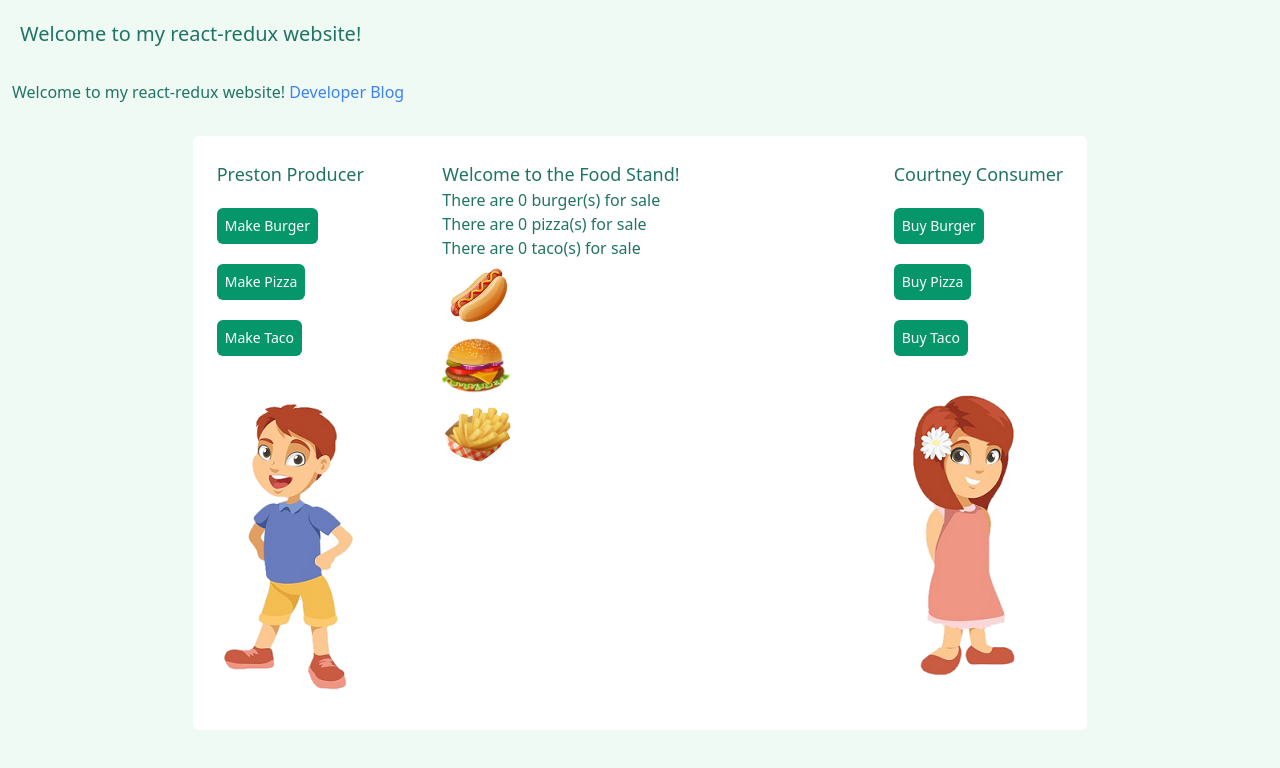
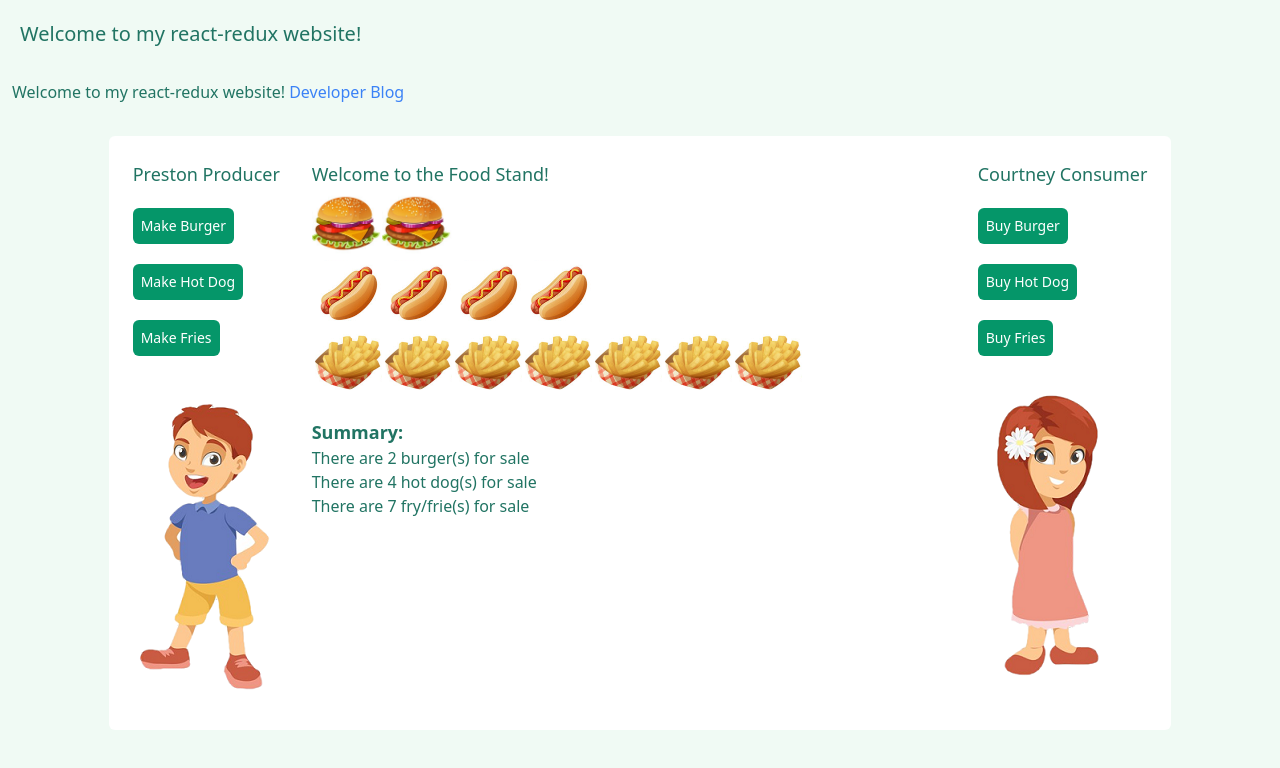
Before and after one commit to marklimm/react-redux-app, a Next.js app: page / in a window 1280 px wide. Shown: the top 768 px of the page. Built offline with nearby package versions, Linux system fonts and the light colour scheme.

Commit message:
displaying food items clip art in the <FoodStand /> component

```diff
--- a/components/Consumer/Consumer.tsx
+++ b/components/Consumer/Consumer.tsx
@@ -3,7 +3,7 @@ import Image from 'next/image'
 
 import { useDispatch } from 'react-redux'
 
-import { sellBurger, sellPizza, sellTaco } from 'redux/FoodStandReducer'
+import { sellBurger, sellHotDog, sellFries } from 'redux/FoodStandReducer'
 
 import styles from 'pages/index.module.scss'
 
@@ -18,12 +18,12 @@ export const Consumer: FunctionComponent = () => {
     dispatch(sellBurger())
   }
 
-  const sellPizzaClicked = () => {
-    dispatch(sellPizza())
+  const sellHotDogClicked = () => {
+    dispatch(sellHotDog())
   }
 
-  const sellTacoClicked = () => {
-    dispatch(sellTaco())
+  const sellFriesClicked = () => {
+    dispatch(sellFries())
   }
 
   return (
@@ -42,17 +42,17 @@ export const Consumer: FunctionComponent = () => {
         <div className='mt-3'>
           <button
             className={`${styles.actionButton}`}
-            onClick={sellPizzaClicked}
+            onClick={sellHotDogClicked}
           >
-            Buy Pizza
+            Buy Hot Dog
           </button>
         </div>
         <div className='mt-3'>
           <button
             className={`${styles.actionButton}`}
-            onClick={sellTacoClicked}
+            onClick={sellFriesClicked}
           >
-            Buy Taco
+            Buy Fries
           </button>
         </div>
       </div>
--- a/components/FoodStand/FoodStand.tsx
+++ b/components/FoodStand/FoodStand.tsx
@@ -1,12 +1,11 @@
 import React, { FunctionComponent } from 'react'
-import Image from 'next/image'
 import { useSelector } from 'react-redux'
 
 import { FoodStandState } from 'redux/FoodStandReducer'
 
 import { Burger } from 'components/food/Burger'
+import { HotDog } from 'components/food/HotDog'
 import { Fries } from 'components/food/Fries'
-import { HotDog } from 'components/food/HotDog'
 
 /**
  * This FoodStand component lists the items currently available at the food stand
@@ -14,24 +13,39 @@ import { HotDog } from 'components/food/HotDog'
  */
 export const FoodStand: FunctionComponent = () => {
   const numBurgers = useSelector<FoodStandState>((state) => state.burgers)
-  const numPizzas = useSelector<FoodStandState>((state) => state.pizzas)
-  const numTacos = useSelector<FoodStandState>((state) => state.tacos)
+  const numHotDogs = useSelector<FoodStandState>((state) => state.hotdogs)
+  const numFries = useSelector<FoodStandState>((state) => state.fries)
 
   return (
     <div className=''>
       <h1 className=' text-lg'>Welcome to the Food Stand!</h1>
 
       <div className=''>
+        <div className='flex flex-wrap'>
+          {Array.from(Array(numBurgers), (_, i) => (
+            <Burger key={i}></Burger>
+          ))}
+        </div>
+
+        <div className='flex flex-wrap'>
+          {Array.from(Array(numHotDogs), (_, i) => (
+            <HotDog key={i}></HotDog>
+          ))}
+        </div>
+
+        <div className='flex flex-wrap'>
+          {Array.from(Array(numFries), (_, i) => (
+            <Fries key={i}></Fries>
+          ))}
+        </div>
+
+        <h2 className='text-lg font-bold mt-5'>Summary:</h2>
         <div>There are {numBurgers} burger(s) for sale</div>
 
-        <div>There are {numPizzas} pizza(s) for sale</div>
+        <div>There are {numHotDogs} hot dog(s) for sale</div>
 
-        <div>There are {numTacos} taco(s) for sale</div>
+        <div>There are {numFries} fry/frie(s) for sale</div>
       </div>
-
-      <HotDog />
-      <Burger />
-      <Fries />
     </div>
   )
 }
--- a/components/Producer/Producer.tsx
+++ b/components/Producer/Producer.tsx
@@ -1,7 +1,7 @@
 import React, { FunctionComponent } from 'react'
 import Image from 'next/image'
 import { useDispatch } from 'react-redux'
-import { makeBurger, makePizza, makeTaco } from 'redux/FoodStandReducer'
+import { makeBurger, makeHotDog, makeFries } from 'redux/FoodStandReducer'
 
 import styles from 'pages/index.module.scss'
 
@@ -16,12 +16,12 @@ export const Producer: FunctionComponent = () => {
     dispatch(makeBurger())
   }
 
-  const makePizzaClicked = () => {
-    dispatch(makePizza())
+  const makeHotDogClicked = () => {
+    dispatch(makeHotDog())
   }
 
-  const makeTacoClicked = () => {
-    dispatch(makeTaco())
+  const makeFriesClicked = () => {
+    dispatch(makeFries())
   }
 
   return (
@@ -35,11 +35,14 @@ export const Producer: FunctionComponent = () => {
         >
           Make Burger
         </button>
-        <button className={`${styles.actionButton}`} onClick={makePizzaClicked}>
-          Make Pizza
+        <button
+          className={`${styles.actionButton}`}
+          onClick={makeHotDogClicked}
+        >
+          Make Hot Dog
         </button>
-        <button className={`${styles.actionButton}`} onClick={makeTacoClicked}>
-          Make Taco
+        <button className={`${styles.actionButton}`} onClick={makeFriesClicked}>
+          Make Fries
         </button>
       </div>
 
--- a/data/devblog/21.05.31-intiial-setup.md
+++ b/data/devblog/21.05.31-intiial-setup.md
@@ -18,3 +18,7 @@ Went to this page [https://visme.co/blog/website-color-schemes/](https://visme.c
 Found out that if I want 3 different components to all share the same redux store, I can't use `useReducer()`, but instead should use `react-redux`.  This led to me also bringing in the `@reduxjs/toolkit` which has convenience methods for setting up redux
 
 Created a `<Producer />`, `<FoodStand />` and `<Consumer />` components that all connect to that redux store!
+
+Added clip art for "Preston Producer" and "Courtney Consumer"
+
+Added clip art for the food items and showing them in the `<FoodStand />` component!
--- a/pages/index.tsx
+++ b/pages/index.tsx
@@ -36,19 +36,16 @@ const HomePage: FunctionComponent<HomePageProps> = ({
         </div>
 
         <div className='flex justify-center'>
-          <div
-            className='grid grid-cols-12 gap-14 m-8 p-6 rounded-md bg-white'
-            style={{ maxWidth: '1200px' }}
-          >
+          <div className='flex m-8 p-6 rounded-md bg-white' style={{}}>
             {/* use the <Provider /> HOC to allow the Producer, FoodStand and Consumer access to the redux FoodStandStore */}
             <Provider store={FoodStandStore}>
-              <div className='col-span-3'>
+              <div className='pr-4'>
                 <Producer />
               </div>
-              <div className='col-span-6'>
+              <div style={{ width: '650px' }}>
                 <FoodStand />
               </div>
-              <div className='col-span-3'>
+              <div className='pl-4'>
                 <Consumer />
               </div>
             </Provider>
--- a/redux/FoodStandReducer.ts
+++ b/redux/FoodStandReducer.ts
@@ -5,23 +5,23 @@ import { createAction, createReducer } from '@reduxjs/toolkit'
  */
 export interface FoodStandState {
   burgers: number
-  pizzas: number
-  tacos: number
+  hotdogs: number
+  fries: number
 }
 
 const initialState: FoodStandState = {
-  burgers: 0,
-  pizzas: 0,
-  tacos: 0,
+  burgers: 2,
+  hotdogs: 4,
+  fries: 7,
 }
 
 export const makeBurger = createAction('produce/burger')
-export const makePizza = createAction('produce/pizza')
-export const makeTaco = createAction('produce/taco')
+export const makeHotDog = createAction('produce/hotdog')
+export const makeFries = createAction('produce/fries')
 
 export const sellBurger = createAction('consume/burger')
-export const sellPizza = createAction('consume/pizza')
-export const sellTaco = createAction('consume/taco')
+export const sellHotDog = createAction('consume/hotdog')
+export const sellFries = createAction('consume/fries')
 
 export const FoodStandReducer = createReducer(initialState, (builder) => {
   builder
@@ -32,19 +32,19 @@ export const FoodStandReducer = createReducer(initialState, (builder) => {
 
       state.burgers += 1
     })
-    .addCase(makePizza, (state) => {
-      if (state.pizzas === 10) {
+    .addCase(makeHotDog, (state) => {
+      if (state.hotdogs === 10) {
         return
       }
 
-      state.pizzas += 1
+      state.hotdogs += 1
     })
-    .addCase(makeTaco, (state) => {
-      if (state.tacos === 10) {
+    .addCase(makeFries, (state) => {
+      if (state.fries === 10) {
         return
       }
 
-      state.tacos += 1
+      state.fries += 1
     })
     .addCase(sellBurger, (state) => {
       if (state.burgers === 0) {
@@ -53,18 +53,18 @@ export const FoodStandReducer = createReducer(initialState, (builder) => {
 
       state.burgers -= 1
     })
-    .addCase(sellPizza, (state) => {
-      if (state.pizzas === 0) {
+    .addCase(sellHotDog, (state) => {
+      if (state.hotdogs === 0) {
         return
       }
 
-      state.pizzas -= 1
+      state.hotdogs -= 1
     })
-    .addCase(sellTaco, (state) => {
-      if (state.tacos === 0) {
+    .addCase(sellFries, (state) => {
+      if (state.fries === 0) {
         return
       }
 
-      state.tacos -= 1
+      state.fries -= 1
     })
 })
```
